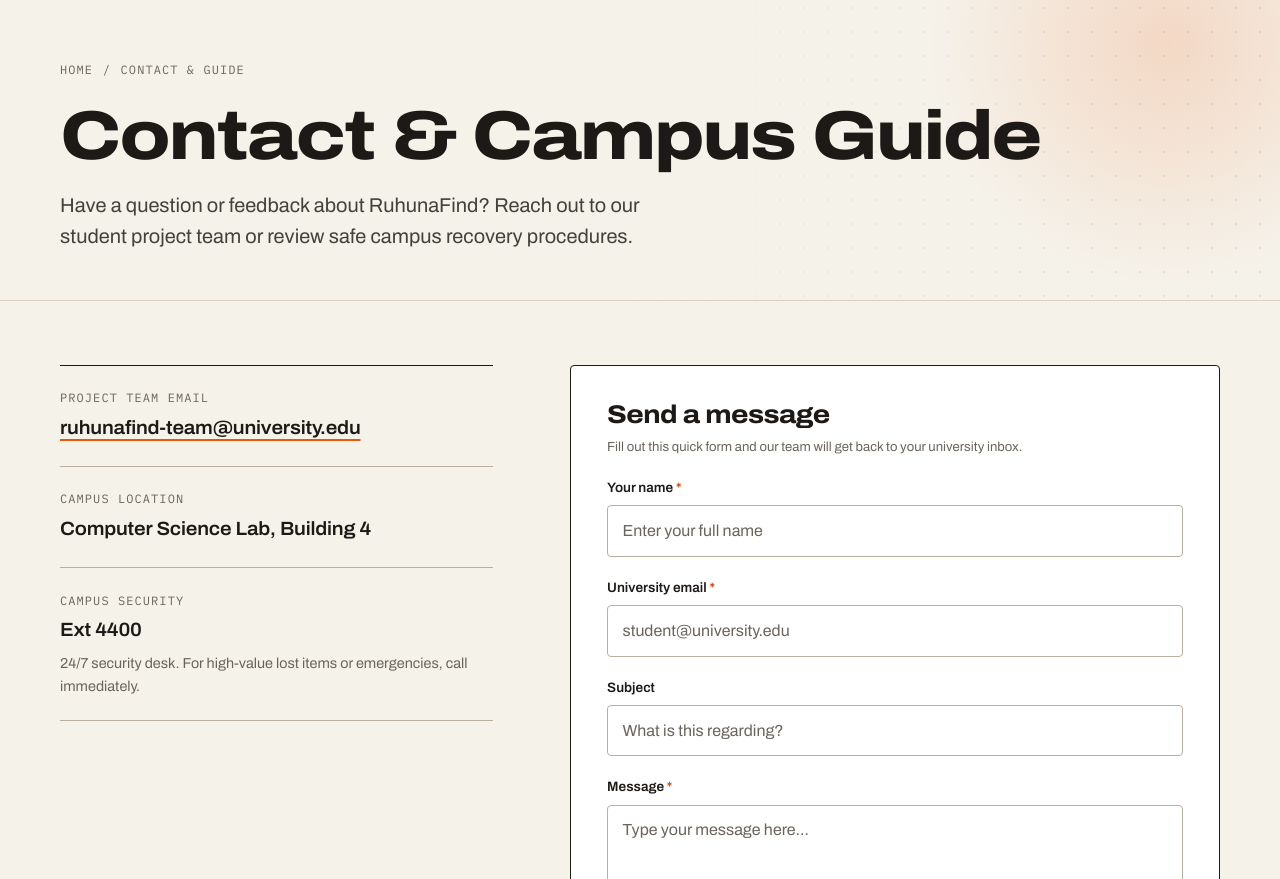
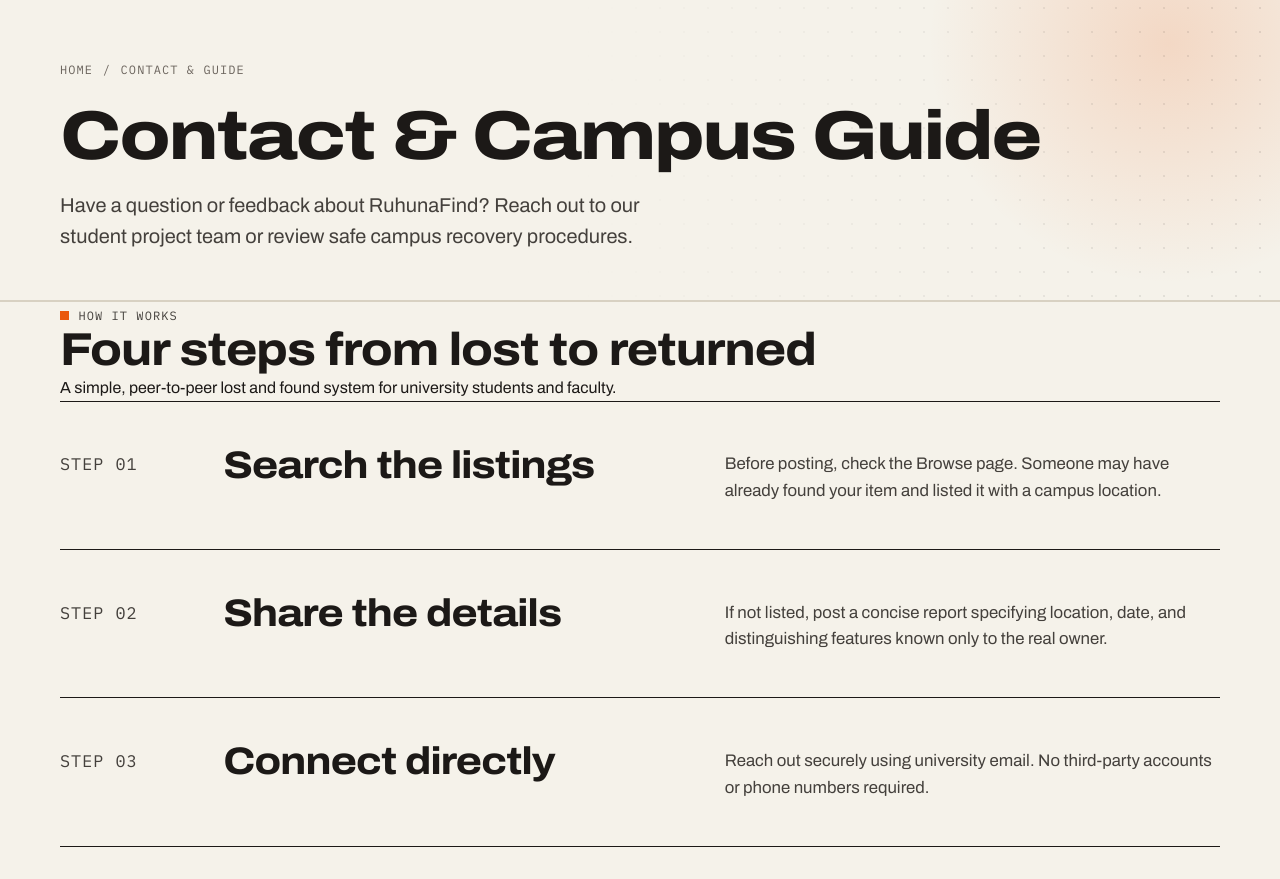
Before and after one commit to KL-Dulaksha/RuhunaFind-Group11, a plain HTML site: page contact.html in a window 1280 px wide. Shown: the part 73-952 px from the top of the page. Drawn offline with Linux system fonts and the light colour scheme.

```diff
--- a/contact.html
+++ b/contact.html
@@ -48,6 +48,42 @@
         <p class="crumbs mono caps"><a href="index.html">Home</a><span>/</span><span>Contact &amp; Guide</span></p>
         <h1>Contact &amp; Campus Guide</h1>
         <p class="lead">Have a question or feedback about RuhunaFind? Reach out to our student project team or review safe campus recovery procedures.</p>
+      </div>
+    </section>
+
+    <!-- How It Works Walkthrough -->
+    <section class="section" id="guide" style="border-top:1px solid var(--line)">
+      <div class="wrap">
+        <div class="section-head">
+          <div>
+            <p class="eyebrow">How it works</p>
+            <h2>Four steps from lost to returned</h2>
+            <p>A simple, peer-to-peer lost and found system for university students and faculty.</p>
+          </div>
+        </div>
+
+        <div class="rows">
+          <article class="row">
+            <p class="row__num">STEP 01</p>
+            <h2>Search the listings</h2>
+            <p>Before posting, check the Browse page. Someone may have already found your item and listed it with a campus location.</p>
+          </article>
+          <article class="row">
+            <p class="row__num">STEP 02</p>
+            <h2>Share the details</h2>
+            <p>If not listed, post a concise report specifying location, date, and distinguishing features known only to the real owner.</p>
+          </article>
+          <article class="row">
+            <p class="row__num">STEP 03</p>
+            <h2>Connect directly</h2>
+            <p>Reach out securely using university email. No third-party accounts or phone numbers required.</p>
+          </article>
+          <article class="row">
+            <p class="row__num">STEP 04</p>
+            <h2>Hand it over safely</h2>
+            <p>Verify unique proof of ownership, then arrange a meeting in daylight at a busy campus location.</p>
+          </article>
+        </div>
       </div>
     </section>
 
--- a/css/contact.css
+++ b/css/contact.css
@@ -77,3 +77,37 @@
 .form-status[hidden] {
   display: none;
 }
+
+
+/* 02 - How It Works: 4-Step Process Walkthrough */
+.rows {
+  border-bottom: 1.5px solid var(--ink);
+}
+
+.row {
+  display: grid;
+  grid-template-columns: 7rem minmax(0, 1fr) minmax(0, 1.1fr);
+  gap: 1rem clamp(1.5rem, 4vw, 4rem);
+  align-items: start;
+  padding-block: clamp(1.75rem, 3.5vw, 2.75rem);
+  border-top: 1.5px solid var(--ink);
+}
+
+.row__num {
+  font-family: var(--f-mono);
+  font-size: 0.85rem;
+  color: var(--orange-deep);
+  padding-top: 0.6rem;
+  letter-spacing: 0.06em;
+}
+
+.row h2 {
+  font-size: clamp(1.6rem, 3vw, 2.4rem);
+}
+
+.row p {
+  color: var(--ink-2);
+  font-size: 1.05rem;
+  padding-top: 0.35rem;
+  text-wrap: pretty;
+}
```
